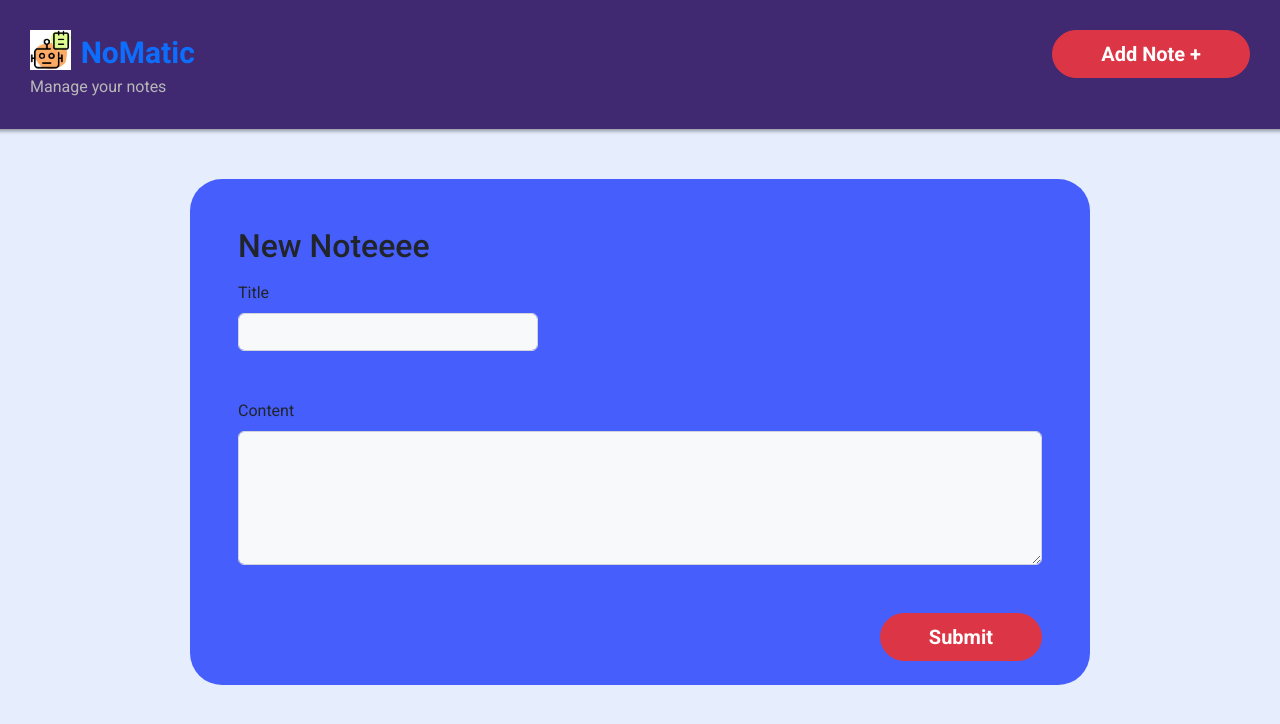
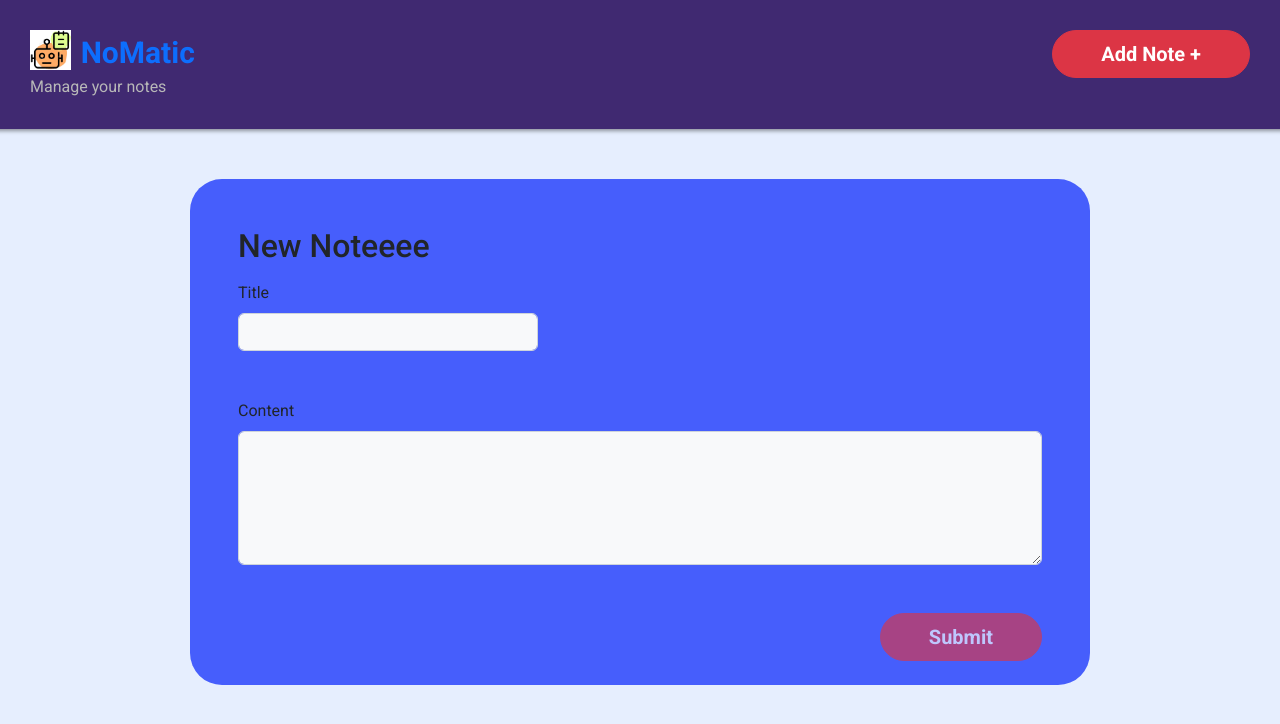
Before and after one commit to favio102/notes-manager-react, a React (Create React App) app: page /note/new in a window 1280 px wide. Shown: the top 724 px of the page. Built offline with nearby package versions, Linux system fonts and the light colour scheme; data requests are answered from the project's data file.

Commit message:
button disable function added

```diff
--- a/src/components/ButtonPrimary/ButtonPrimary.jsx
+++ b/src/components/ButtonPrimary/ButtonPrimary.jsx
@@ -1,6 +1,7 @@
-export function ButtonPrimary({ children, onClick }) {
+export function ButtonPrimary({ children, onClick, isDisabled }) {
   return (
     <button
+      disabled={isDisabled}
       onClick={onClick}
       type="button"
       className="btn btn-danger rounded-pill fw-bold btn-lg py-2 px-xl-5"
--- a/src/components/NoteForm/NoteForm.jsx
+++ b/src/components/NoteForm/NoteForm.jsx
@@ -17,8 +17,8 @@ const VALIDATOR = {
 export function NoteForm({ title, onClickEdit, onClickDelete, onSubmit }) {
   const [formValues, setFormValues] = useState({ title: "", content: "" });
   const [formErrors, setFormErrors] = useState({
-    title: undefined,
-    content: undefined,
+    title: true,
+    content: true,
   });
 
   const updateFormValues = (e) => {
@@ -26,7 +26,7 @@ export function NoteForm({ title, onClickEdit, onClickDelete, onSubmit }) {
     const value = e.target.value;
 
     setFormValues({ ...formValues, [name]: value });
-    validate(name, value)
+    validate(name, value);
   };
 
   const validate = (fieldName, fieldValue) => {
@@ -34,6 +34,15 @@ export function NoteForm({ title, onClickEdit, onClickDelete, onSubmit }) {
       ...formErrors,
       [fieldName]: VALIDATOR[fieldName](fieldValue),
     });
+  };
+
+  const hasError = () => {
+    for (const fieldName in formErrors) {
+      if (formErrors[fieldName]) {
+        return true;
+      }
+    }
+    return false;
   };
 
   const actionIcons = (
@@ -56,7 +65,7 @@ export function NoteForm({ title, onClickEdit, onClickDelete, onSubmit }) {
         name="title"
         className="form-control bg-light"
       />
-      <FieldError msg={formErrors.title}/>
+      <FieldError msg={formErrors.title} />
     </div>
   );
 
@@ -70,18 +79,19 @@ export function NoteForm({ title, onClickEdit, onClickDelete, onSubmit }) {
         className="bg-light form-control"
         rows="5"
       />
-      <FieldError msg={formErrors.content}/>
+      <FieldError msg={formErrors.content} />
     </div>
   );
 
   const submitBtn = (
-    <>
-      <div className="text-end">
-        <ButtonPrimary onClick={() => onSubmit(formValues)}>
-          Submit
-        </ButtonPrimary>
-      </div>
-    </>
+    <div className="text-end">
+      <ButtonPrimary
+        isDisabled={hasError()}
+        onClick={() => onSubmit(formValues)}
+      >
+        Submit
+      </ButtonPrimary>
+    </div>
   );
 
   return (
```
